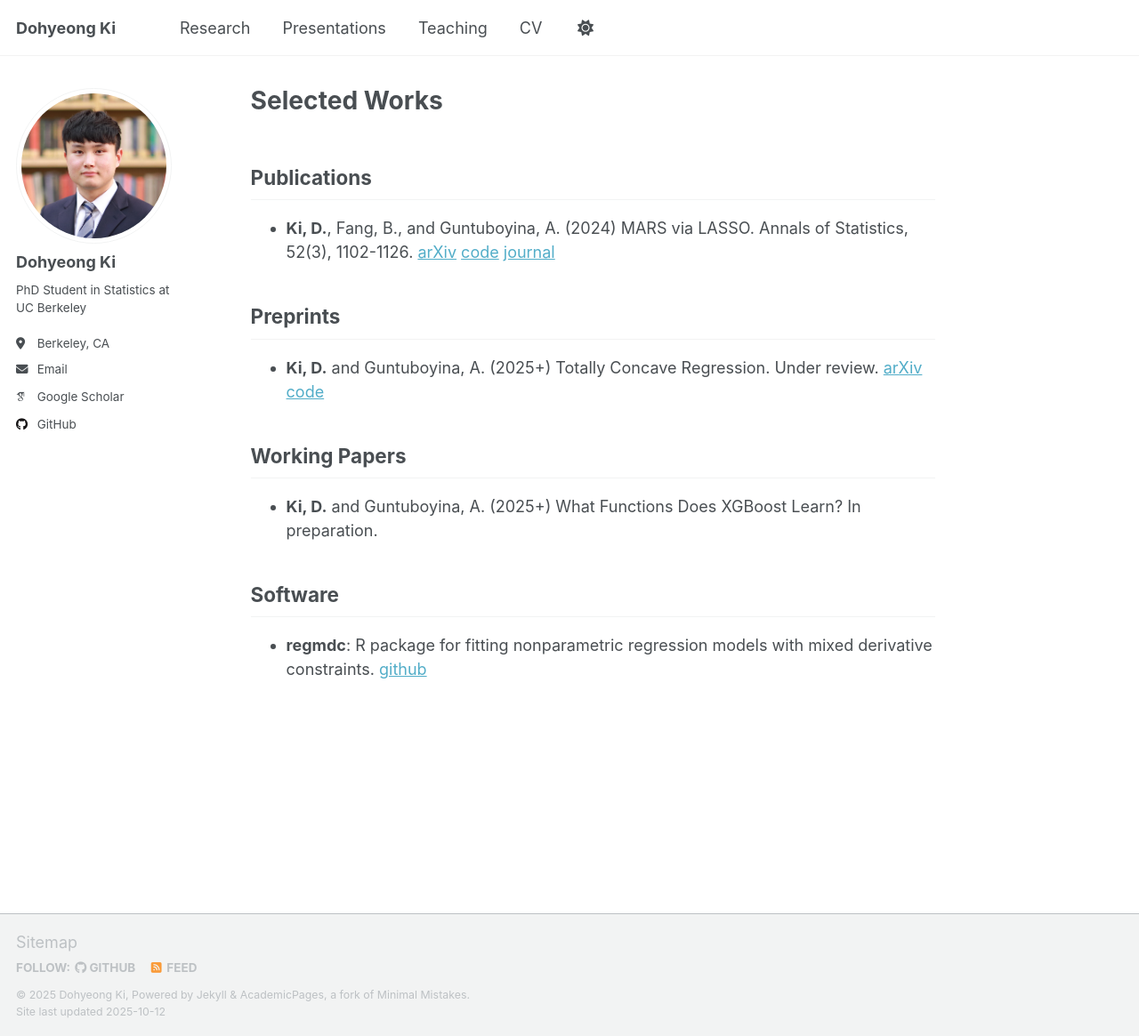
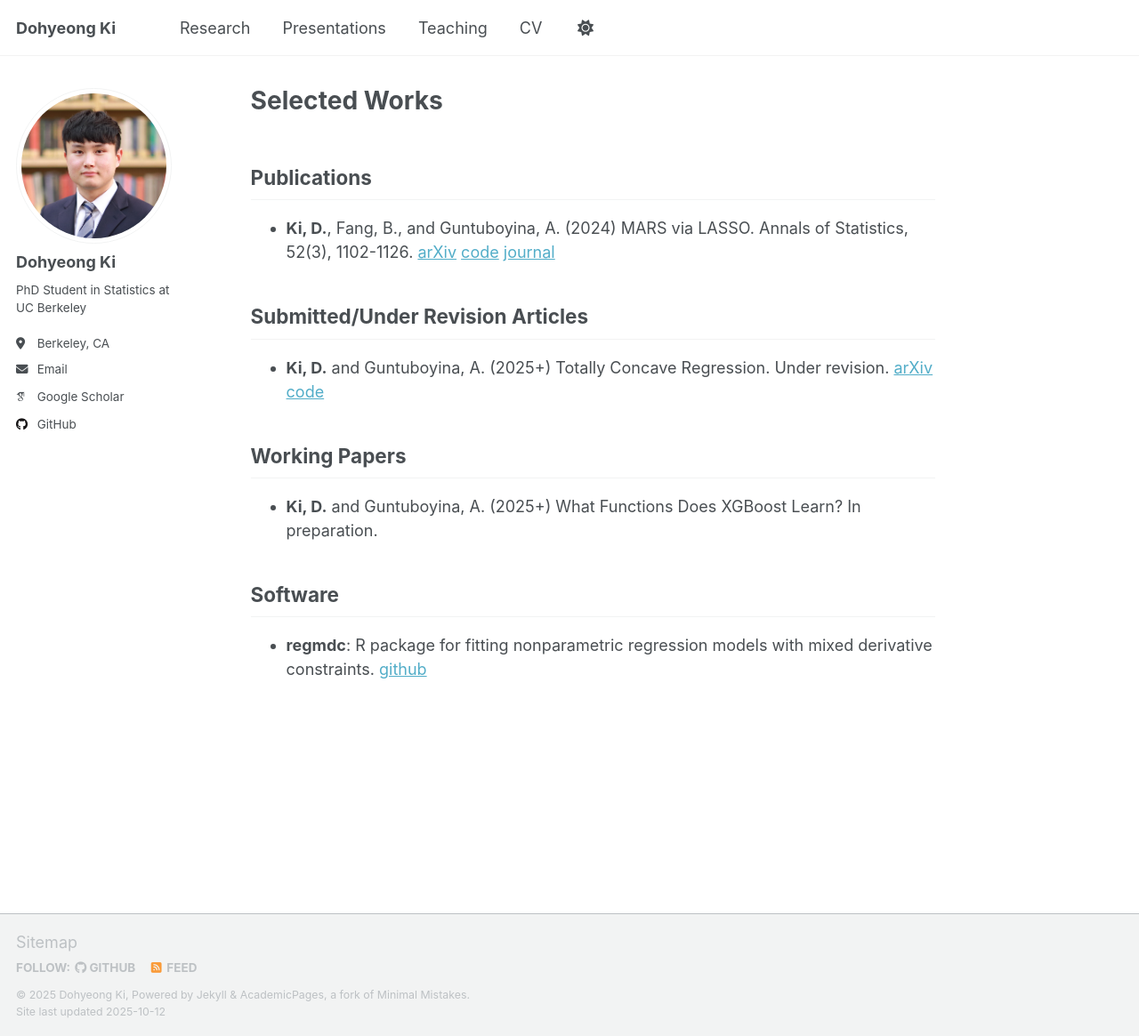
Before and after one commit to DohyeongKi/dohyeongki.github.io, a Jekyll site: the page built from _pages/research.md, in a window 1280 px wide and 1165 px high. Shown: the whole window at 89% size. Built offline with Jekyll 4.4.1, drawn with Linux system fonts in a browser that asks for light colours; some web fonts are replaced; a script that is not in the unit is left out.

Commit message:
Update research

```diff
--- a/_pages/research.md
+++ b/_pages/research.md
@@ -10,9 +10,9 @@ author_profile: true
 - **Ki, D.**, Fang, B., and Guntuboyina, A. (2024) MARS via LASSO. Annals of Statistics, 52(3), 1102-1126. [arXiv](https://arxiv.org/abs/2111.11694) [code](https://github.com/DohyeongKi/mars-lasso-paper) [journal](https://projecteuclid.org/journals/annals-of-statistics/volume-52/issue-3/MARS-via-LASSO/10.1214/24-AOS2384.full)
 
 
-## Preprints
+## Submitted/Under Revision Articles
 
-- **Ki, D.** and Guntuboyina, A. (2025+) Totally Concave Regression. Under review. [arXiv](https://arxiv.org/abs/2501.04360) [code](https://github.com/DohyeongKi/tc-reg-paper)
+- **Ki, D.** and Guntuboyina, A. (2025+) Totally Concave Regression. Under revision. [arXiv](https://arxiv.org/abs/2501.04360) [code](https://github.com/DohyeongKi/tc-reg-paper)
 
 
 ## Working Papers
```
